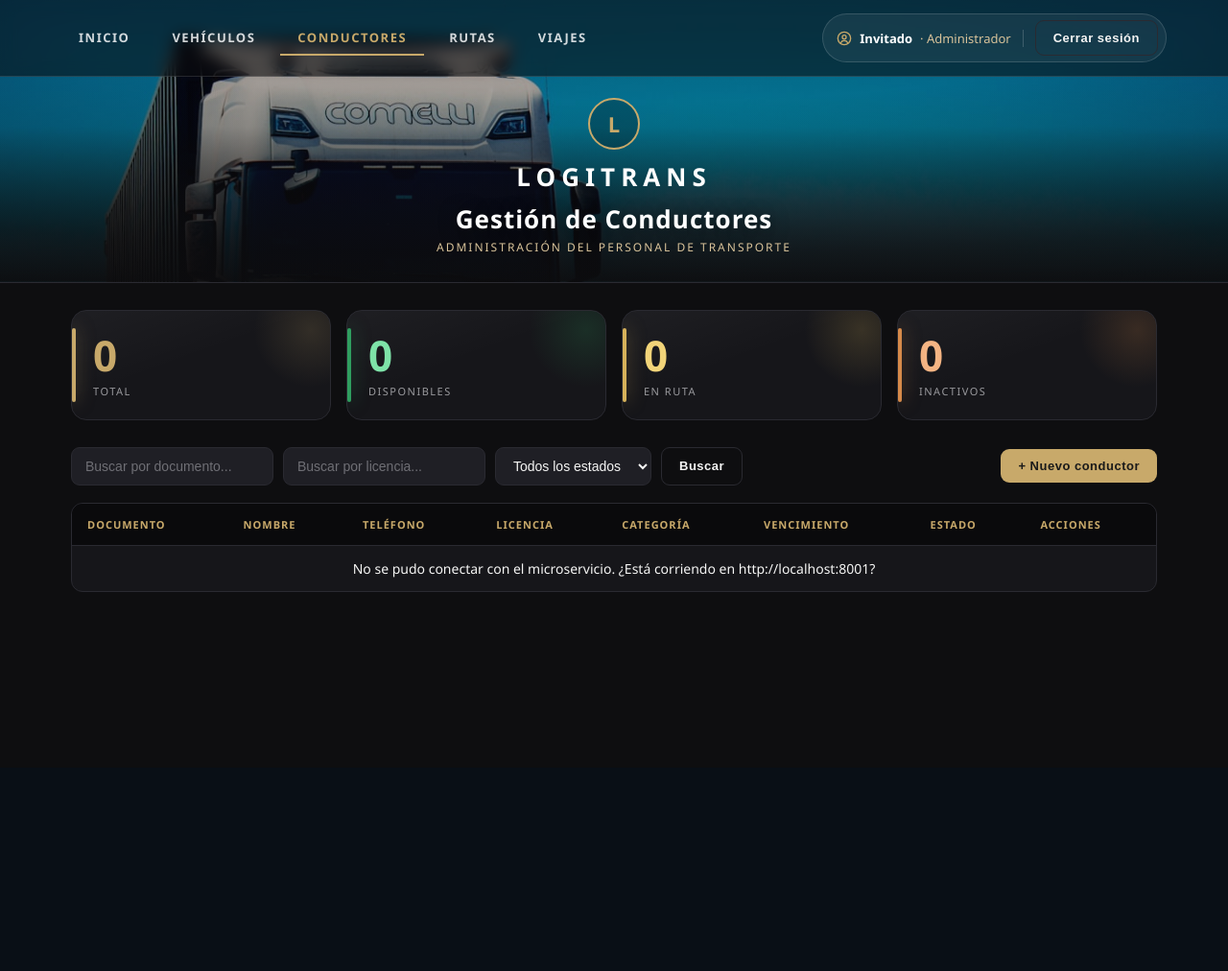
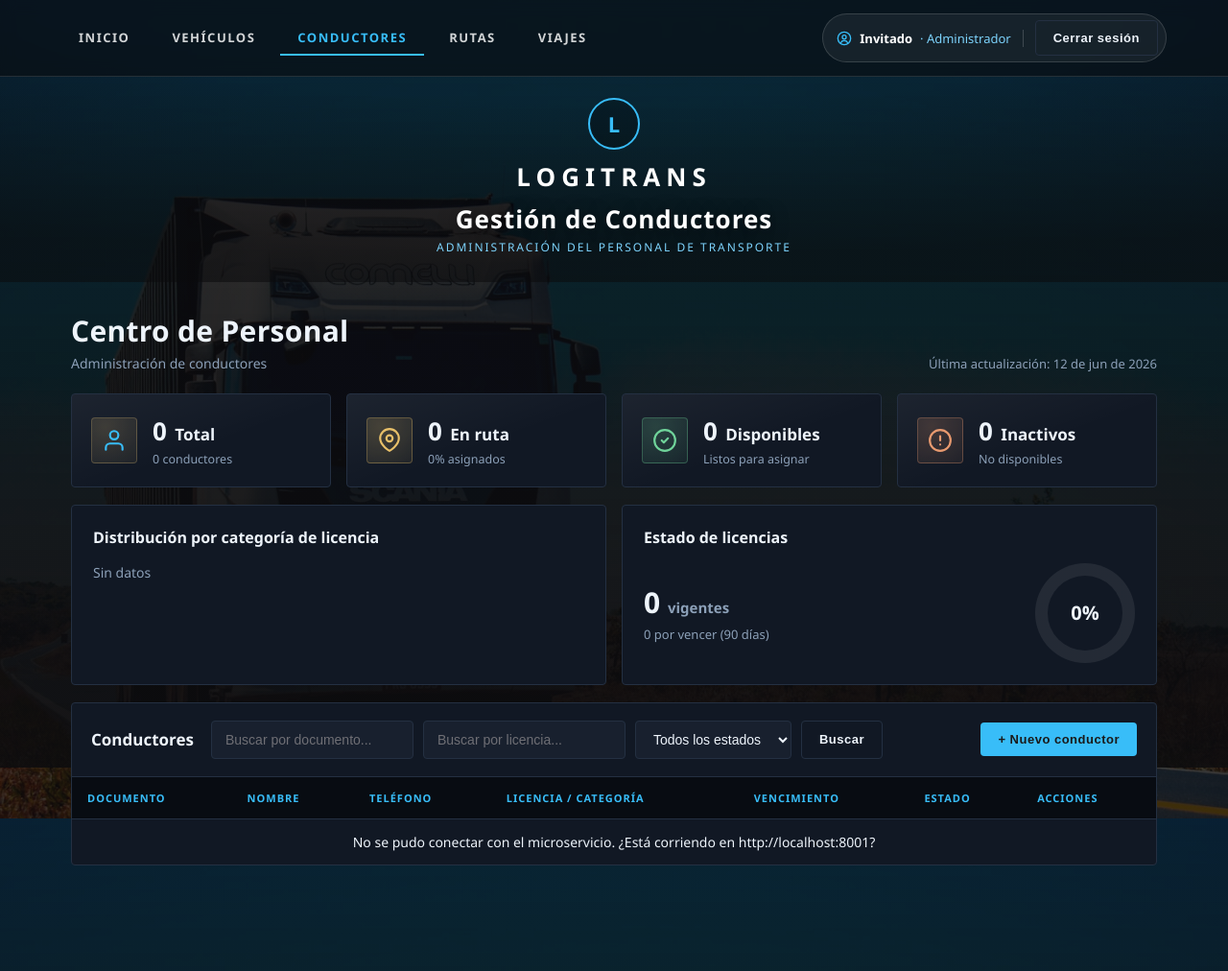
Before and after one commit to johtarazon-source/Examen_prog, a PHP site: page /conductores.html in a window 1280 px wide. Shown: the whole page at 96% size. Before the commit the page ends 617 px from the top, so only its background shows below. Run offline with PHP 8.4, Linux system fonts and the light colour scheme.

Commit message:
Dashboards en los 4 modulos + paleta cian y recuadros rectos
- Conductores, Rutas y Viajes adoptan el panel de control tipo dashboard
  (KPIs con icono, paneles de distribucion con barras, anillo de progreso,
  tabla enriquecida) con datos reales de cada microservicio
- Paleta cambiada de dorado a azul/cian; recuadros rectos (radius 4px)
- Fondo del camion fijo en toda la pagina (background-attachment:fixed)
- El hero compacto pasa a transparente para dejar ver el fondo global
- Correccion del texto de capacidad en Vehiculos

Co-Authored-By: Claude Opus 4.8 <noreply@anthropic.com>

```diff
--- a/frontend-logistica/conductores.html
+++ b/frontend-logistica/conductores.html
@@ -29,33 +29,90 @@
         </div>
     </header>
 
-    <main class="container">
+    <main class="container dashboard">
 
         <!-- MENSAJES -->
         <div id="mensaje" class="mensaje" hidden></div>
 
-        <!-- ESTADÍSTICAS -->
-        <section class="stats">
-            <div class="stat stat--total">
-                <div class="stat__num" id="statTotal">0</div>
-                <div class="stat__label">Total</div>
+        <!-- ENCABEZADO DEL PANEL -->
+        <header class="dash-head">
+            <div>
+                <h1 class="dash-head__title">Centro de Personal</h1>
+                <p class="dash-head__sub">Administración de conductores</p>
             </div>
-            <div class="stat stat--ok">
-                <div class="stat__num" id="statDisponibles">0</div>
-                <div class="stat__label">Disponibles</div>
+            <span class="dash-head__date" id="dashFecha">—</span>
+        </header>
+
+        <!-- TARJETAS KPI -->
+        <section class="kpis">
+            <article class="kpi kpi--total">
+                <div class="kpi__icon">
+                    <svg viewBox="0 0 24 24" width="26" height="26" fill="none" stroke="currentColor" stroke-width="2" stroke-linecap="round" stroke-linejoin="round"><path d="M20 21v-2a4 4 0 0 0-4-4H8a4 4 0 0 0-4 4v2"/><circle cx="12" cy="7" r="4"/></svg>
                 </div>
-            <div class="stat stat--ruta">
-                <div class="stat__num" id="statEnRuta">0</div>
-                <div class="stat__label">En ruta</div>
+                <div class="kpi__body">
+                    <div class="kpi__main"><span class="kpi__num" id="statTotal">0</span> Total</div>
+                    <div class="kpi__sub" id="kpiTotalSub">0 conductores</div>
                 </div>
-            <div class="stat stat--mant">
-                <div class="stat__num" id="statInactivos">0</div>
-                <div class="stat__label">Inactivos</div>
+            </article>
+
+            <article class="kpi kpi--ruta">
+                <div class="kpi__icon">
+                    <svg viewBox="0 0 24 24" width="26" height="26" fill="none" stroke="currentColor" stroke-width="2" stroke-linecap="round" stroke-linejoin="round"><path d="M21 10c0 7-9 12-9 12s-9-5-9-12a9 9 0 0 1 18 0Z"/><circle cx="12" cy="10" r="3"/></svg>
                 </div>
+                <div class="kpi__body">
+                    <div class="kpi__main"><span class="kpi__num" id="statEnRuta">0</span> En ruta</div>
+                    <div class="kpi__sub" id="kpiOcupacion">0% asignados</div>
+                </div>
+            </article>
+
+            <article class="kpi kpi--ok">
+                <div class="kpi__icon">
+                    <svg viewBox="0 0 24 24" width="26" height="26" fill="none" stroke="currentColor" stroke-width="2" stroke-linecap="round" stroke-linejoin="round"><circle cx="12" cy="12" r="10"/><path d="m9 12 2 2 4-4"/></svg>
+                </div>
+                <div class="kpi__body">
+                    <div class="kpi__main"><span class="kpi__num" id="statDisponibles">0</span> Disponibles</div>
+                    <div class="kpi__sub">Listos para asignar</div>
+                </div>
+            </article>
+
+            <article class="kpi kpi--mant">
+                <div class="kpi__icon">
+                    <svg viewBox="0 0 24 24" width="26" height="26" fill="none" stroke="currentColor" stroke-width="2" stroke-linecap="round" stroke-linejoin="round"><circle cx="12" cy="12" r="10"/><path d="M12 8v4"/><path d="M12 16h.01"/></svg>
+                </div>
+                <div class="kpi__body">
+                    <div class="kpi__main"><span class="kpi__num" id="statInactivos">0</span> Inactivos</div>
+                    <div class="kpi__sub">No disponibles</div>
+                </div>
+            </article>
         </section>
 
-        <!-- BARRA DE ACCIONES -->
-        <section class="toolbar">
+        <!-- PANELES: DISTRIBUCIÓN Y LICENCIAS -->
+        <section class="dash-grid">
+            <article class="card-panel">
+                <h2 class="card-panel__title">Distribución por categoría de licencia</h2>
+                <div class="barras" id="barrasCategoria">
+                    <p class="card-panel__empty">Sin datos</p>
+                </div>
+            </article>
+
+            <article class="card-panel card-panel--cap">
+                <h2 class="card-panel__title">Estado de licencias</h2>
+                <div class="cap">
+                    <div class="cap__info">
+                        <div class="cap__num"><span id="licVigentes">0</span> <small>vigentes</small></div>
+                        <div class="cap__det" id="licDetalle">0 por vencer (90 días)</div>
+                    </div>
+                    <div class="ring" id="licRing">
+                        <span class="ring__pct" id="licPct">0%</span>
+                    </div>
+                </div>
+            </article>
+        </section>
+
+        <!-- TABLA DE CONDUCTORES -->
+        <section class="card-table">
+            <div class="card-table__head">
+                <h2 class="card-table__title">Conductores</h2>
                 <div class="toolbar__filters">
                     <input type="text" id="filtroDocumento" class="input" placeholder="Buscar por documento...">
                     <input type="text" id="filtroLicencia" class="input" placeholder="Buscar por licencia...">
@@ -68,25 +125,21 @@
                     <button class="btn btn--ghost" id="btnBuscar">Buscar</button>
                 </div>
                 <button class="btn btn--primary" id="btnNuevo">+ Nuevo conductor</button>
-        </section>
-
-        <!-- TABLA -->
-        <section class="card-table">
+            </div>
             <table class="tabla">
                 <thead>
                     <tr>
                         <th>Documento</th>
                         <th>Nombre</th>
                         <th>Teléfono</th>
-                        <th>Licencia</th>
-                        <th>Categoría</th>
+                        <th>Licencia / Categoría</th>
                         <th>Vencimiento</th>
                         <th>Estado</th>
                         <th>Acciones</th>
                     </tr>
                 </thead>
                 <tbody id="tablaBody">
-                    <tr><td colspan="8" class="tabla__empty">Cargando...</td></tr>
+                    <tr><td colspan="7" class="tabla__empty">Cargando...</td></tr>
                 </tbody>
             </table>
         </section>
--- a/frontend-logistica/css/styles.css
+++ b/frontend-logistica/css/styles.css
@@ -4,23 +4,25 @@
    ===================================================== */
 
 :root {
-    /* Paleta oscura */
-    --bg:        #0e0e10;   /* fondo general */
-    --bg-2:      #16161a;   /* paneles */
-    --bg-3:      #1f1f25;   /* filas / inputs */
-    --line:      #2a2a31;   /* bordes */
-    --nav:       #0a0a0c;   /* barra superior */
+    /* Paleta oscura azul/cian */
+    --bg:        #0b0f14;   /* fondo general */
+    --bg-2:      #111824;   /* paneles */
+    --bg-3:      #18202e;   /* filas / inputs */
+    --line:      #243042;   /* bordes */
+    --nav:       #080c12;   /* barra superior */
 
-    --txt:       #f5f5f4;   /* texto principal */
-    --muted:     #9a9a9e;   /* texto secundario */
-    --gold:      #c8a96a;   /* acento dorado/elegante */
-    --gold-soft: #d9c39a;
+    --txt:       #eef4fb;   /* texto principal */
+    --muted:     #8ca0b8;   /* texto secundario */
+    /* El acento principal pasa de dorado a cian (se conservan los nombres
+       de variable para no reescribir todas las reglas existentes). */
+    --gold:      #38bdf8;   /* acento cian */
+    --gold-soft: #7dd3fc;
 
     /* Estados (sobre fondo oscuro: fondo translucido + texto claro) */
-    --ok-bg:#14361f;     --ok-tx:#7ee2a8;
-    --warn-bg:#3a3115;   --warn-tx:#f2d479;
+    --ok-bg:#0e3a2a;     --ok-tx:#5eead4;
+    --warn-bg:#13314a;   --warn-tx:#7dd3fc;
     --orange-bg:#3a2615; --orange-tx:#f4b483;
-    --gray-bg:#2a2a31;   --gray-tx:#bdbdc2;
+    --gray-bg:#243042;   --gray-tx:#aab8cc;
     --red-bg:#3a1717;    --red-tx:#f3a3a3;
 
     --shadow: 0 10px 30px rgba(0, 0, 0, .5);
@@ -30,9 +32,18 @@
 
 body {
     font-family: "Segoe UI", system-ui, -apple-system, Roboto, sans-serif;
-    background: var(--bg);
     color: var(--txt);
     padding-bottom: 50px;
+    /* Imagen del camion fija como fondo de toda la pagina, con una capa
+       oscura encima (gradiente) para que el contenido siga legible. */
+    background:
+        linear-gradient(180deg, rgba(10,10,12,.78) 0%, rgba(12,12,14,.92) 60%, rgba(12,12,14,.97) 100%),
+        url('../assets/hero-camion.jpg');
+    background-size: cover;
+    background-position: center top;
+    background-repeat: no-repeat;
+    background-attachment: fixed;
+    background-color: var(--bg);
 }
 
 /* =====================================================
@@ -85,22 +96,15 @@ body {
     padding: 110px 24px 54px;
 }
 
-/* Hero compacto: en las paginas de modulos el hero es una franja pequena
-   para que las estadisticas y la tabla se vean de inmediato (sin scroll).
-   La imagen llena todo el ancho (cover) con un encuadre que muestra el
-   camion; el gradiente lineal mantiene legible el texto encima. */
+/* Hero compacto: en las paginas de modulos el hero es una franja pequena.
+   No lleva imagen propia: deja ver el fondo global fijo del body. */
 .hero--compacto,
 .hero--compacto.hero--conductores,
 .hero--compacto.hero--rutas,
 .hero--compacto.hero--viajes {
     min-height: auto;
-    background-image:
-        linear-gradient(180deg, rgba(10,10,12,.45) 0%, rgba(10,10,12,.35) 45%, rgba(14,14,16,.96) 100%),
-        url('../assets/hero-camion.jpg');
-    background-size: cover;
-    background-position: center 30%;
-    background-repeat: no-repeat;
-    background-attachment: scroll;
+    background: transparent;
+    border-bottom: none;
 }
 .hero--compacto .hero__overlay {
     padding: 96px 24px 28px;
@@ -240,7 +244,7 @@ body {
     margin-top: 24px;
     position: relative;
     padding: 14px 18px;
-    border-radius: 10px;
+    border-radius: 4px;
     font-weight: 600;
     border: 1px solid var(--line);
 }
@@ -260,7 +264,7 @@ body {
         linear-gradient(160deg, rgba(255,255,255,.04) 0%, rgba(255,255,255,0) 45%),
         var(--bg-2);
     border: 1px solid var(--line);
-    border-radius: 16px;
+    border-radius: 4px;
     padding: 24px 22px 22px;
     text-align: left;
     overflow: hidden;
@@ -354,7 +358,7 @@ body {
         linear-gradient(160deg, rgba(255,255,255,.04), rgba(255,255,255,0) 50%),
         var(--bg-2);
     border: 1px solid var(--line);
-    border-radius: 16px;
+    border-radius: 4px;
     padding: 20px 22px;
     text-decoration: none;
     color: var(--txt);
@@ -372,7 +376,7 @@ body {
     width: 54px; height: 54px;
     display: grid; place-items: center;
     font-size: 26px;
-    border-radius: 14px;
+    border-radius: 4px;
     background: radial-gradient(120% 120% at 30% 20%, rgba(200,169,106,.22), rgba(200,169,106,.06));
     border: 1px solid rgba(200,169,106,.35);
     box-shadow: inset 0 1px 0 rgba(255,255,255,.08), 0 6px 16px rgba(0,0,0,.35);
@@ -411,7 +415,7 @@ body {
         linear-gradient(155deg, rgba(255,255,255,.05), rgba(255,255,255,0) 55%),
         var(--bg-2);
     border: 1px solid var(--line);
-    border-radius: 20px;
+    border-radius: 4px;
     padding: 26px 28px;
     text-decoration: none;
     color: var(--txt);
@@ -440,7 +444,7 @@ body {
     width: 66px; height: 66px;
     display: grid; place-items: center;
     font-size: 32px;
-    border-radius: 18px;
+    border-radius: 4px;
     background: radial-gradient(120% 120% at 30% 20%, rgba(200,169,106,.26), rgba(200,169,106,.07));
     border: 1px solid rgba(200,169,106,.4);
     box-shadow: inset 0 1px 0 rgba(255,255,255,.1), 0 8px 20px rgba(0,0,0,.4);
@@ -494,7 +498,7 @@ body {
 .input {
     padding: 10px 14px;
     border: 1px solid var(--line);
-    border-radius: 9px;
+    border-radius: 4px;
     font-size: 14px;
     background: var(--bg-3);
     color: var(--txt);
@@ -510,7 +514,7 @@ body {
 .btn {
     padding: 10px 18px;
     border: none;
-    border-radius: 9px;
+    border-radius: 4px;
     font-weight: 700;
     font-size: 13px;
     letter-spacing: .5px;
@@ -535,7 +539,7 @@ body {
     margin-top: 18px;
     background: var(--bg-2);
     border: 1px solid var(--line);
-    border-radius: 12px;
+    border-radius: 4px;
     overflow: hidden;
 }
 .tabla { width: 100%; border-collapse: collapse; }
@@ -564,7 +568,7 @@ body {
 .badge {
     display: inline-block;
     padding: 4px 12px;
-    border-radius: 20px;
+    border-radius: 4px;
     font-size: 12px;
     font-weight: 700;
 }
@@ -586,7 +590,7 @@ body {
     background: var(--bg-3);
     color: var(--gold);
     width: 34px; height: 34px;
-    border-radius: 8px;
+    border-radius: 4px;
     cursor: pointer;
     display: inline-grid;
     place-items: center;
@@ -627,7 +631,7 @@ body {
 .modal__box {
     background: var(--bg-2);
     border: 1px solid var(--line);
-    border-radius: 14px;
+    border-radius: 4px;
     padding: 28px;
     width: 100%;
     max-width: 520px;
@@ -677,7 +681,7 @@ body {
 .login-card {
     background: var(--bg-2);
     border: 1px solid var(--line);
-    border-radius: 16px;
+    border-radius: 4px;
     padding: 40px 34px;
     width: 100%;
     max-width: 400px;
@@ -809,7 +813,7 @@ body {
         linear-gradient(160deg, rgba(255,255,255,.05), rgba(255,255,255,0) 55%),
         var(--bg-2);
     border: 1px solid var(--line);
-    border-radius: 16px;
+    border-radius: 4px;
     padding: 20px;
     overflow: hidden;
     transition: transform .18s ease, border-color .18s ease, box-shadow .18s ease;
@@ -823,7 +827,7 @@ body {
     flex: 0 0 auto;
     width: 48px; height: 48px;
     display: grid; place-items: center;
-    border-radius: 13px;
+    border-radius: 4px;
     color: var(--gold);
     background: radial-gradient(120% 120% at 30% 20%, rgba(200,169,106,.22), rgba(200,169,106,.05));
     border: 1px solid rgba(200,169,106,.3);
@@ -846,7 +850,7 @@ body {
 .card-panel {
     background: var(--bg-2);
     border: 1px solid var(--line);
-    border-radius: 16px;
+    border-radius: 4px;
     padding: 22px;
 }
 .card-panel__title { font-size: 16px; font-weight: 700; margin-bottom: 16px; }
--- a/frontend-logistica/js/vehiculos.js
+++ b/frontend-logistica/js/vehiculos.js
@@ -143,7 +143,7 @@ function renderCapacidad(vehiculos) {
     const pct = capTotal ? Math.round((capEnUso / capTotal) * 100) : 0;
 
     document.getElementById('capTotal').textContent = capEnUso.toLocaleString('es-CO');
-    document.getElementById('capDetalle').textContent = `de ${capTotal.toLocaleString('es-CO')} kg en uso`;
+    document.getElementById('capDetalle').textContent = `en uso de ${capTotal.toLocaleString('es-CO')} kg totales`;
     document.getElementById('capPct').textContent = `${pct}%`;
 
     // Anillo de progreso con conic-gradient
```
Also changed, not shown: frontend-logistica/js/conductores.js (+85 -9 lines), frontend-logistica/js/rutas.js (+61 -2 lines), frontend-logistica/js/viajes.js (+61 -4 lines), frontend-logistica/rutas.html (+80 -26 lines), frontend-logistica/viajes.html (+75 -21 lines). Lines whose indentation alone changed are shown as unchanged.
